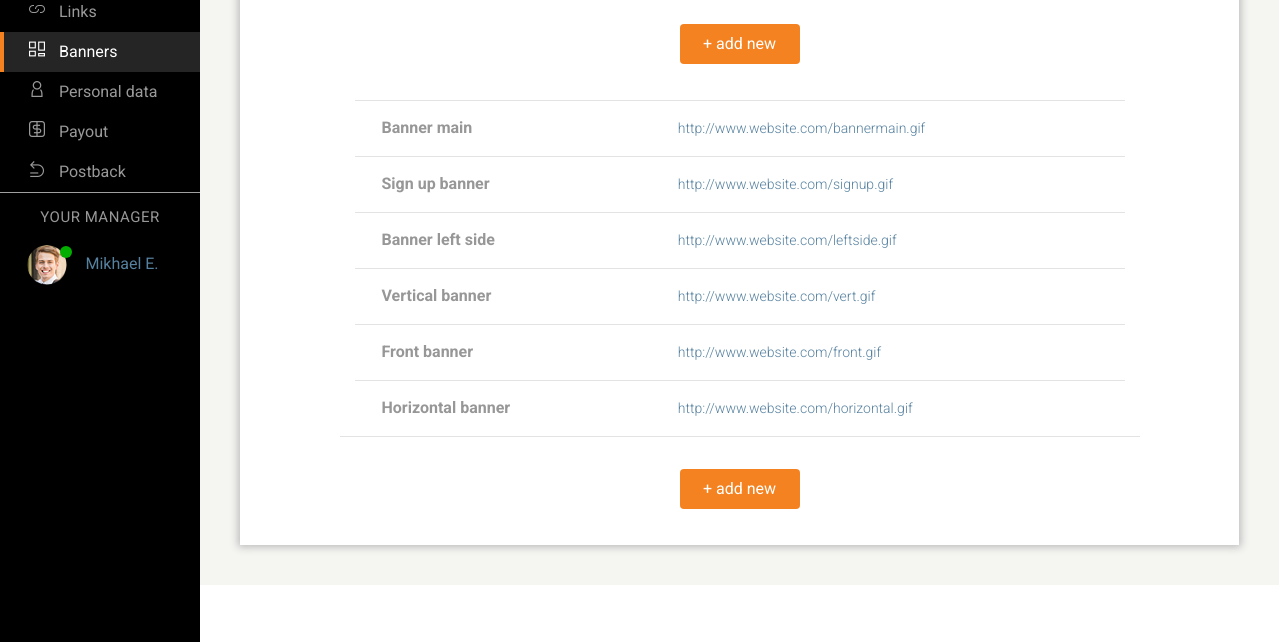
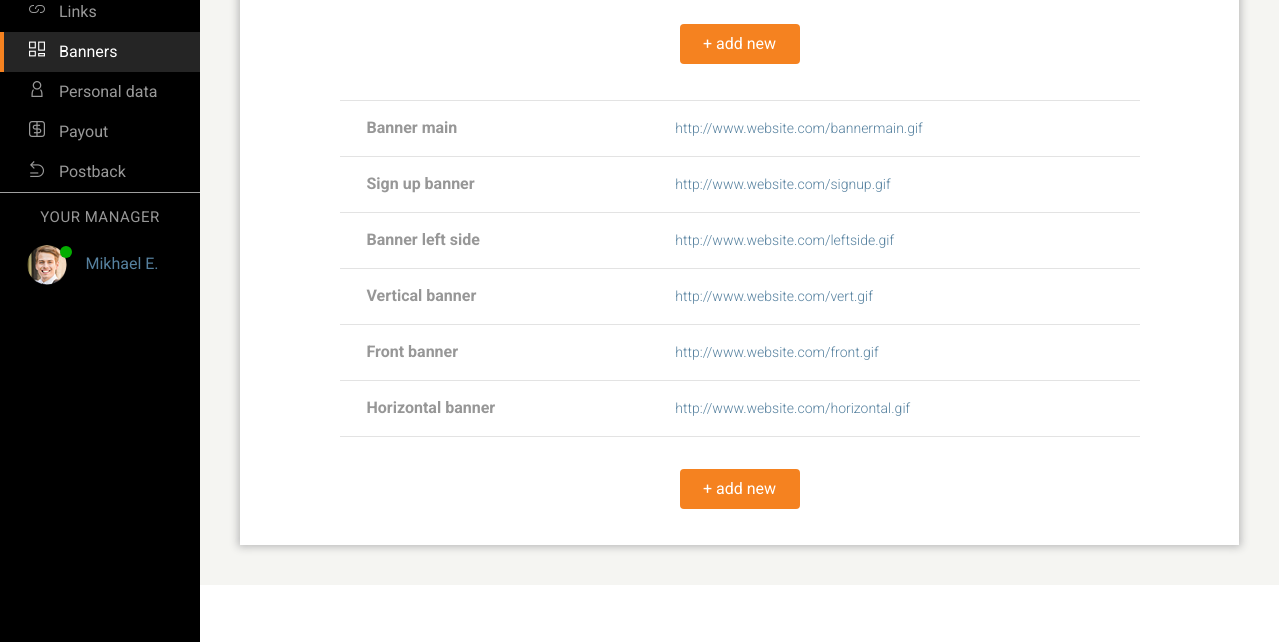
Before and after one commit to krollukasz/Project-dashboard_panel, a website: page banners.html in a window 1280 px wide. Shown: the part 158-800 px from the top of the page. Drawn offline with Linux system fonts and the light colour scheme.

Commit message:
Fix bug with table width

```diff
--- a/sass/components/_table.scss
+++ b/sass/components/_table.scss
@@ -51,7 +51,6 @@
 
       .elements-list-content {
         margin: 0 auto;
-        padding: 0 15px;
         width: 100%;
         max-width: 800px;
 
@@ -60,6 +59,7 @@
         }
 
         .table-element {
+          padding: 0;
           width: 100%;
           border-top: 1px solid $grey_1;
 
```
Also changed, not shown: css/style.css, 1 other file.
